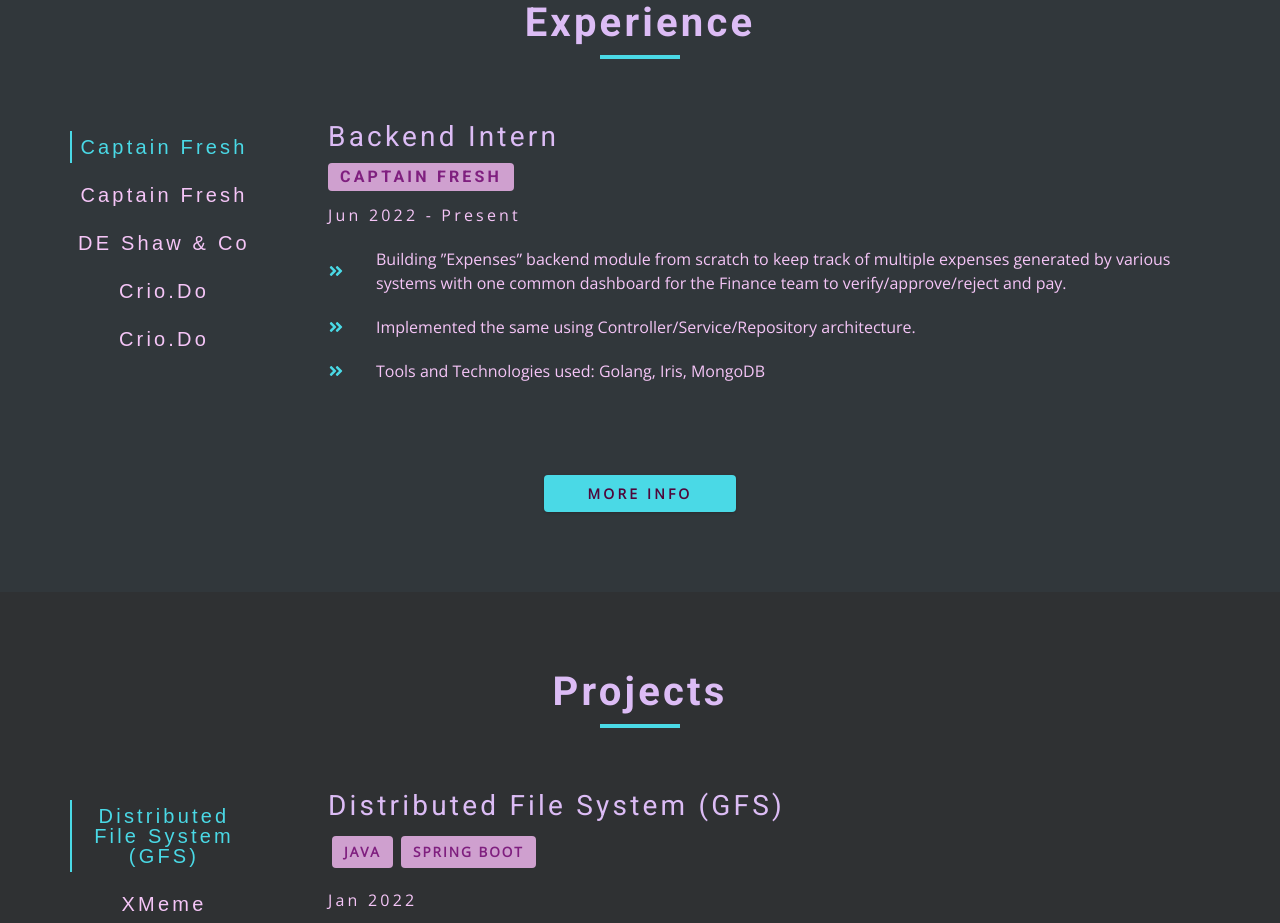
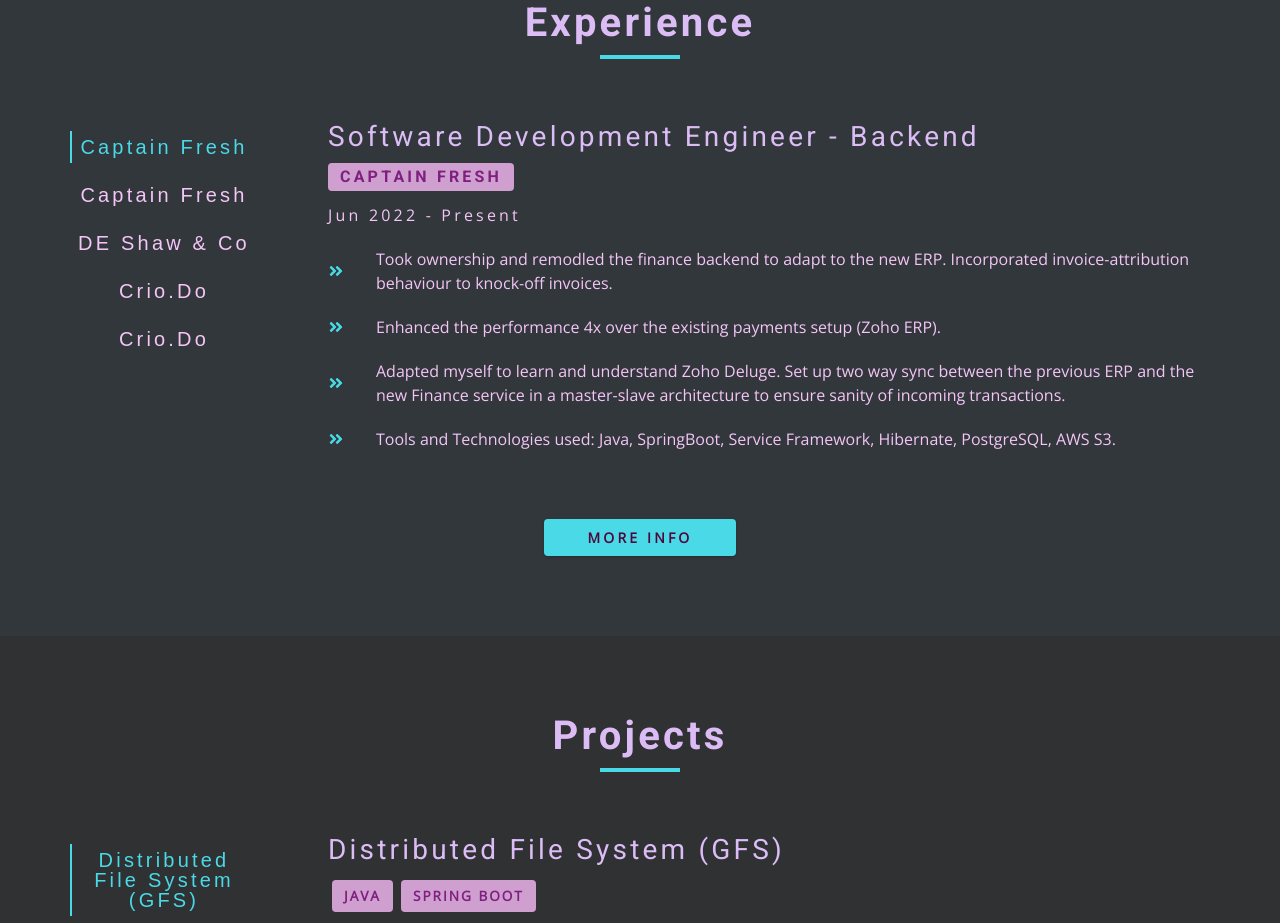
Before and after one commit to kushrike/kushrike.me, a Gatsby site: page / in a window 1280 px wide. Shown: the part 877-1800 px from the top of the page. Built offline with nearby package versions, Linux system fonts and the light colour scheme; Gatsby itself is replaced by a stand-in of ours.

Commit message:
Tue 24 Jan 2023 23:40:32 IST

```diff
--- a/src/constants/jobs.js
+++ b/src/constants/jobs.js
@@ -1,24 +1,27 @@
 export default [
-    {
+  {
     id: 5,
     icon: "",
     company: "Captain Fresh",
-    title: "Backend Intern",
+    title: "Software Development Engineer - Backend",
     description: [
-      "Building ”Expenses” backend module from scratch to keep track of multiple expenses generated by various systems with one common dashboard for the Finance team to verify/approve/reject and pay.",
-      "Implemented the same using Controller/Service/Repository architecture.",
-      "Tools and Technologies used: Golang, Iris, MongoDB"
-
+      "Took ownership and remodled the finance backend to adapt to the new ERP. Incorporated invoice-attribution behaviour to knock-off invoices.",
+      "Enhanced the performance 4x over the existing payments setup (Zoho ERP).",
+      "Adapted myself to learn and understand Zoho Deluge. Set up two way sync between the previous ERP and the new Finance service in a master-slave architecture to ensure sanity of incoming transactions.",
+      "Tools and Technologies used: Java, SpringBoot, Service Framework, Hibernate, PostgreSQL, AWS S3."
     ],
     date: "Jun 2022 - Present",
-  },{
+  },
+  {
     id: 4,
     icon: "",
     company: "Captain Fresh",
     title: "Backend Intern",
     description: [
-      "Building the Finance Backend modules to take care of all the transactions taking place at the firm.",
-      "Tools and Technologies used: Java, SpringBoot, JHipster"
+      "Built the first production ready version of in-house Finance Backend module from scratch to take care of all the customer and vendor transactions taking place at the firm.",
+      "Components included designing and implementing transaction and ledger behaviour, integrating Razorpay payment schemes, expense validation and approval/rejection workflows, processing orders and refunds.",
+      "Built a template expense module for internal use of the firm which accepts company wide expenses and validates them based upon expense category and type.",
+      "Tools and Technologies used: Java, SpringBoot, Hibernate, JHipster, PostgreSQL, Golang, Iris, MongoDB."
     ],
     date: "Jan 2022 - May 2022",
   },
```
